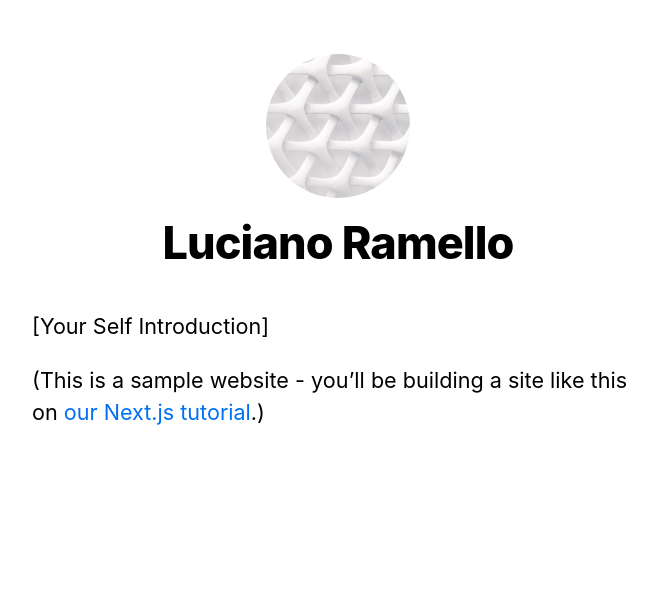
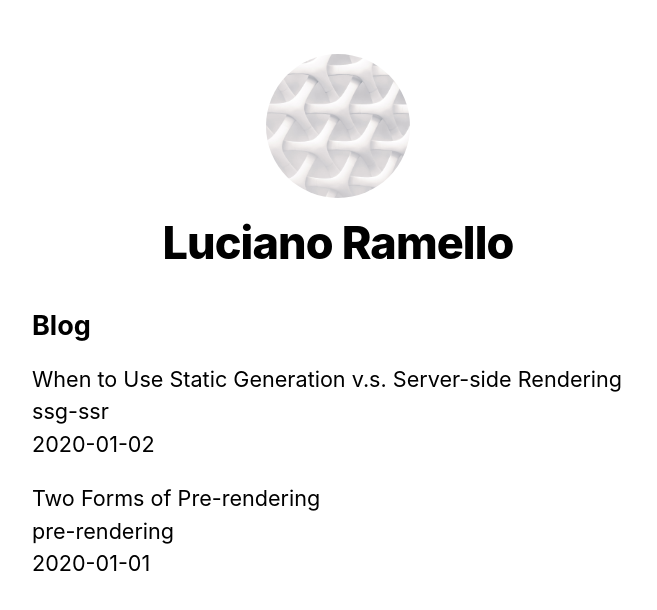
Before and after one commit to luchosr/nextjs-base-learning, a Next.js app: page / in a window 1280 px wide. Shown: the top 610 px of the page, without its empty margins (302-959 px from the left). Built offline with nearby package versions, Linux system fonts and the light colour scheme.

Commit message:
update posts

```diff
--- /dev/null
+++ b/lib/posts.js
@@ -0,0 +1,35 @@
+import fs from "fs";
+import path from "path";
+import matter from "gray-matter";
+
+const postsDirectory = path.join(process.cwd(), "posts");
+
+export function getSortedPostsData() {
+  // Get file names under /posts
+  const fileNames = fs.readdirSync(postsDirectory);
+  const allPostsData = fileNames.map((fileName) => {
+    // Remove ".md" from file name to get id
+    const id = fileName.replace(/\.md$/, "");
+
+    // Read markdown file as string
+    const fullPath = path.join(postsDirectory, fileName);
+    const fileContents = fs.readFileSync(fullPath, "utf8");
+
+    // Use gray-matter to parse the post metadata section
+    const matterResult = matter(fileContents);
+
+    // Combine the data with the id
+    return {
+      id,
+      ...matterResult.data,
+    };
+  });
+  // Sort posts by date
+  return allPostsData.sort((a, b) => {
+    if (a.date < b.date) {
+      return 1;
+    } else {
+      return -1;
+    }
+  });
+}
--- a/package.json
+++ b/package.json
@@ -6,6 +6,7 @@
     "start": "next start"
   },
   "dependencies": {
+    "gray-matter": "^4.0.3",
     "next": "latest",
     "react": "18.2.0",
     "react-dom": "18.2.0"
--- a/pages/index.js
+++ b/pages/index.js
@@ -2,18 +2,36 @@
 import Layout, { siteTitle } from "../components/layout";
 import utilStyles from "../styles/utils.module.css";
 
-export default function Home() {
+import { getSortedPostsData } from "../lib/posts";
+
+export async function getStaticProps() {
+  const allPostsData = getSortedPostsData();
+  return {
+    props: {
+      allPostsData,
+    },
+  };
+}
+
+export default function Home({ allPostsData }) {
   return (
     <Layout home>
-      <Head>
-        <title>{siteTitle}</title>
-      </Head>
-      <section className={utilStyles.headingMd}>
-        <p>[Your Self Introduction]</p>
-        <p>
-          (This is a sample website - you’ll be building a site like this on{" "}
-          <a href="https://nextjs.org/learn">our Next.js tutorial</a>.)
-        </p>
+      {/* Keep the existing code here */}
+
+      {/* Add this <section> tag below the existing <section> tag */}
+      <section className={`${utilStyles.headingMd} ${utilStyles.padding1px}`}>
+        <h2 className={utilStyles.headingLg}>Blog</h2>
+        <ul className={utilStyles.list}>
+          {allPostsData.map(({ id, date, title }) => (
+            <li className={utilStyles.listItem} key={id}>
+              {title}
+              <br />
+              {id}
+              <br />
+              {date}
+            </li>
+          ))}
+        </ul>
       </section>
     </Layout>
   );
--- /dev/null
+++ b/posts/pre-rendering.md
@@ -0,0 +1,11 @@
+---
+title: "Two Forms of Pre-rendering"
+date: "2020-01-01"
+---
+
+Next.js has two forms of pre-rendering: **Static Generation** and **Server-side Rendering**. The difference is in **when** it generates the HTML for a page.
+
+- **Static Generation** is the pre-rendering method that generates the HTML at **build time**. The pre-rendered HTML is then _reused_ on each request.
+- **Server-side Rendering** is the pre-rendering method that generates the HTML on **each request**.
+
+Importantly, Next.js lets you **choose** which pre-rendering form to use for each page. You can create a "hybrid" Next.js app by using Static Generation for most pages and using Server-side Rendering for others.
--- /dev/null
+++ b/posts/ssg-ssr.md
@@ -0,0 +1,19 @@
+---
+title: "When to Use Static Generation v.s. Server-side Rendering"
+date: "2020-01-02"
+---
+
+We recommend using **Static Generation** (with and without data) whenever possible because your page can be built once and served by CDN, which makes it much faster than having a server render the page on every request.
+
+You can use Static Generation for many types of pages, including:
+
+- Marketing pages
+- Blog posts
+- E-commerce product listings
+- Help and documentation
+
+You should ask yourself: "Can I pre-render this page **ahead** of a user's request?" If the answer is yes, then you should choose Static Generation.
+
+On the other hand, Static Generation is **not** a good idea if you cannot pre-render a page ahead of a user's request. Maybe your page shows frequently updated data, and the page content changes on every request.
+
+In that case, you can use **Server-Side Rendering**. It will be slower, but the pre-rendered page will always be up-to-date. Or you can skip pre-rendering and use client-side JavaScript to populate data.
```
Also changed, not shown: 1 other file (tests, documents, lock files or other folders).
